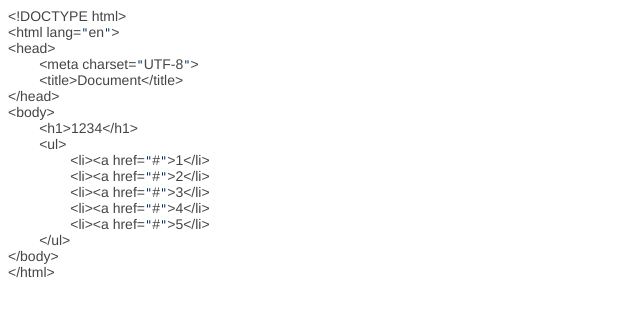
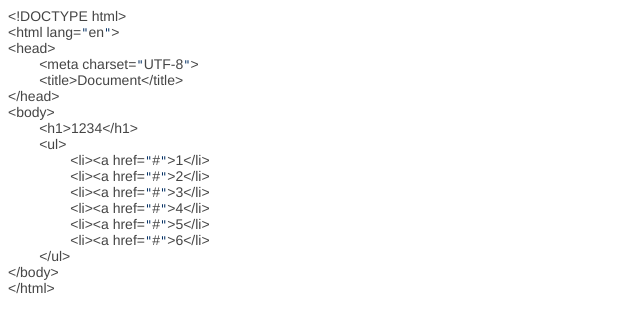
Before and after one commit to Ireliasong/demoside, a plain HTML site: page index.html in a window 1280 px wide. Shown: the whole page, without its empty margins (0-640 px from the left). Drawn offline with Linux system fonts and the light colour scheme.

Commit message:
commit aaa

```diff
--- a/index.html
+++ b/index.html
@@ -29,6 +29,7 @@
 <p class="p1"><span class="s1"><span class="Apple-tab-span">	</span><span class="Apple-tab-span">	</span>&lt;li&gt;&lt;a href=</span><span class="s2">"</span><span class="s1">#</span><span class="s3">"</span><span class="s1">&gt;3&lt;/li&gt;</span></p>
 <p class="p1"><span class="s1"><span class="Apple-tab-span">	</span><span class="Apple-tab-span">	</span>&lt;li&gt;&lt;a href=</span><span class="s2">"</span><span class="s1">#</span><span class="s3">"</span><span class="s1">&gt;4&lt;/li&gt;</span></p>
 <p class="p1"><span class="s1"><span class="Apple-tab-span">	</span><span class="Apple-tab-span">	</span>&lt;li&gt;&lt;a href=</span><span class="s2">"</span><span class="s1">#</span><span class="s3">"</span><span class="s1">&gt;5&lt;/li&gt;</span></p>
+<p class="p1"><span class="s1"><span class="Apple-tab-span">	</span><span class="Apple-tab-span">	</span>&lt;li&gt;&lt;a href=</span><span class="s2">"</span><span class="s1">#</span><span class="s3">"</span><span class="s1">&gt;6&lt;/li&gt;</span></p>
 <p class="p1"><span class="s1"><span class="Apple-tab-span">	</span>&lt;/ul&gt;</span></p>
 <p class="p1"><span class="s1">&lt;/body&gt;</span></p>
 <p class="p1"><span class="s1">&lt;/html&gt;</span></p>
```
Also changed, not shown: aaa.txt (added).
